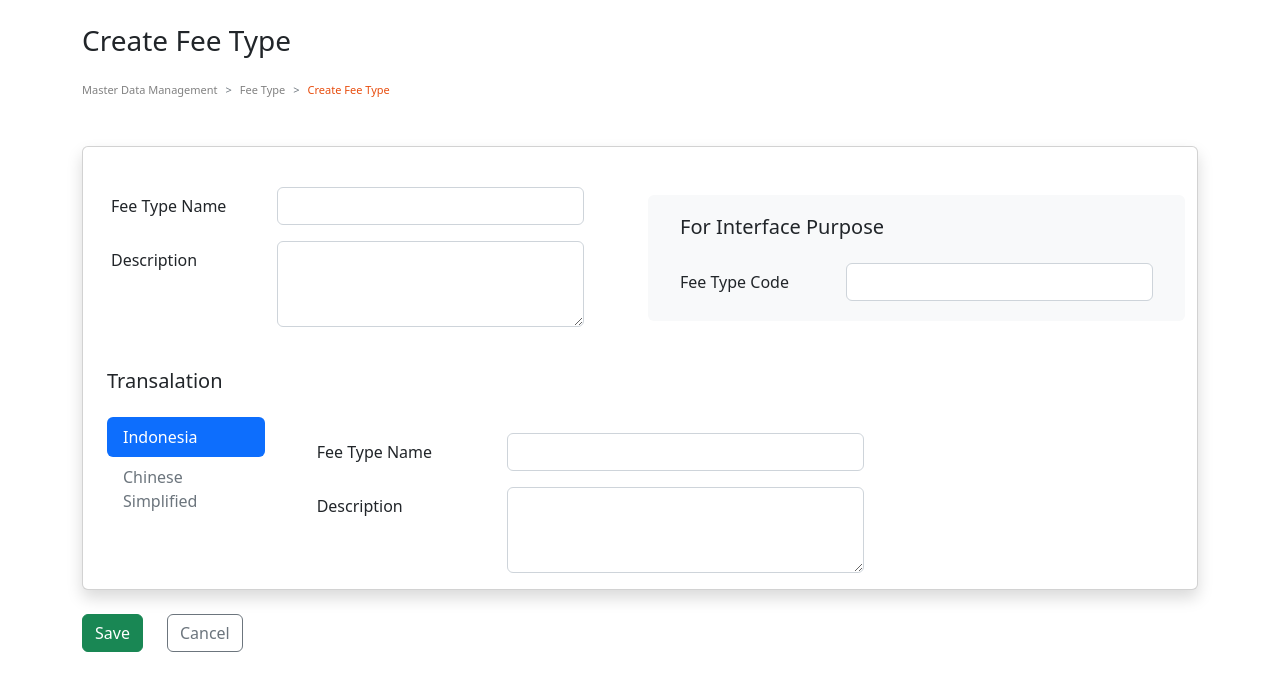
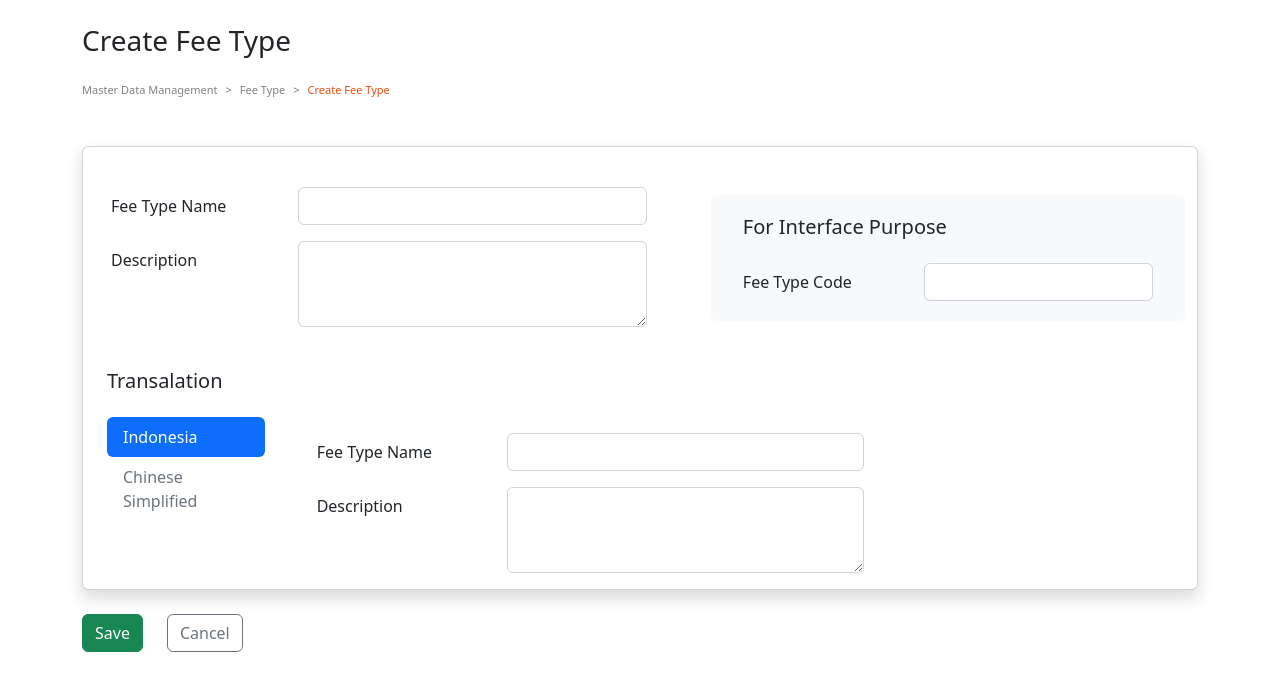
Before and after one commit to Aldi-H/agent-fee-type, a React (Create React App) app: page /fee-type-create in a window 1280 px wide. Shown: the top 690 px of the page. Built offline with nearby package versions, Linux system fonts and the light colour scheme.

Commit message:
style: change text area style

```diff
--- a/src/pages/FeeTypeCreate.js
+++ b/src/pages/FeeTypeCreate.js
@@ -133,13 +133,13 @@ const FeeTypeCreate = () => {
                   </Form.Group>
                 </Col>
 
-                <Col className="p-1 m-4 rounded bg-light">
+                <Col sm="5" className="p-1 m-4 rounded bg-light">
                   <Form.Group as={Row} className="m-3">
                     <h5 className="mb-4">For Interface Purpose</h5>
-                    <Form.Label column sm="4">
+                    <Form.Label column sm="5">
                       Fee Type Code
                     </Form.Label>
-                    <Col sm="8">
+                    <Col sm="7">
                       <Form.Control
                         type="text"
                         id="feeTypeCode"
```
